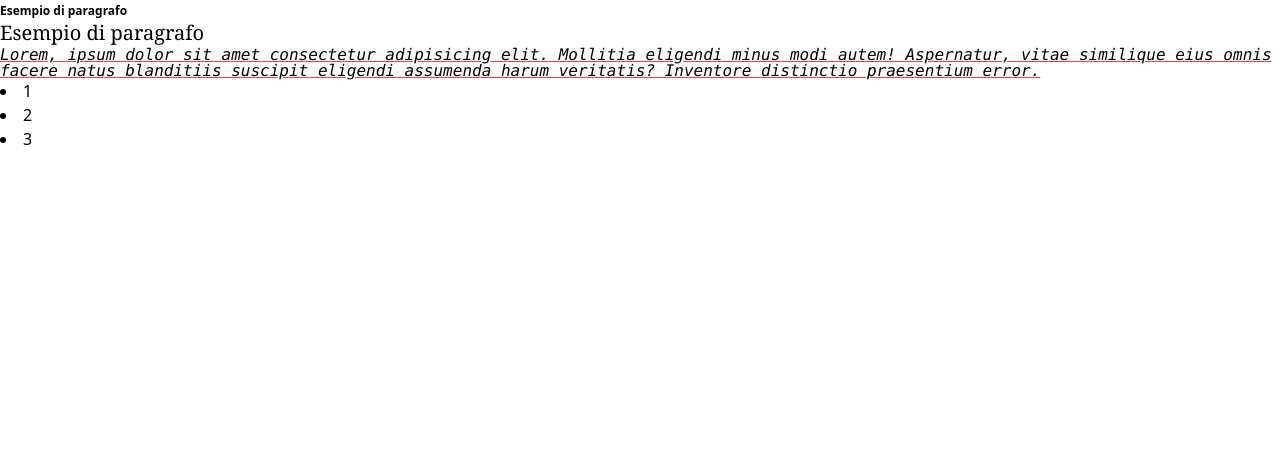
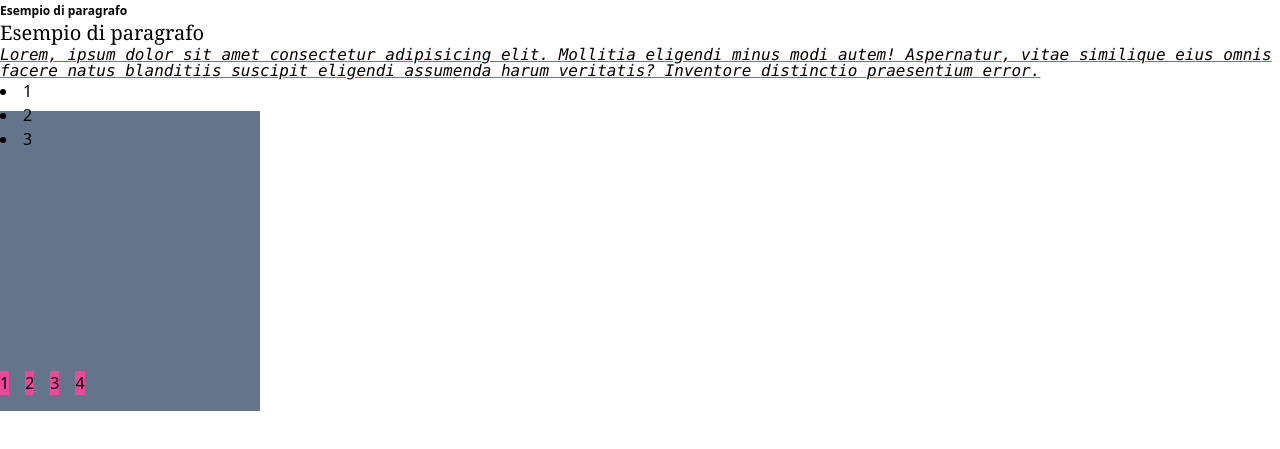
Before and after one commit to SofiaLiggio/Dimora-Tailwind, a plain HTML site: page index.html in a window 1280 px wide. Shown: the part 77-526 px from the top of the page. Drawn offline with nearby package versions, Linux system fonts and the light colour scheme.

Commit message:
margin, padding, space between

```diff
--- a/index.html
+++ b/index.html
@@ -29,5 +29,13 @@
       <li>2</li>
       <li>3</li>
     </ul>
+
+    <div class="bg-slate-500 w-[300px] h-[300px] -m-10"></div>
+    <div class="flex space-x-4">
+      <div class="bg-pink-500">1</div>
+      <div class="bg-pink-500">2</div>
+      <div class="bg-pink-500">3</div>
+      <div class="bg-pink-500">4</div>
+    </div>
   </body>
 </html>
```
